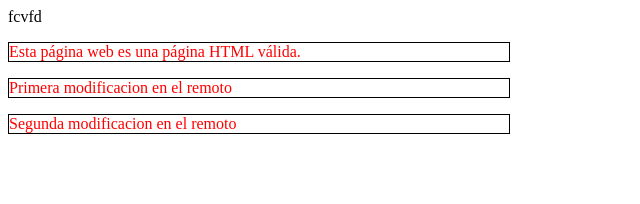
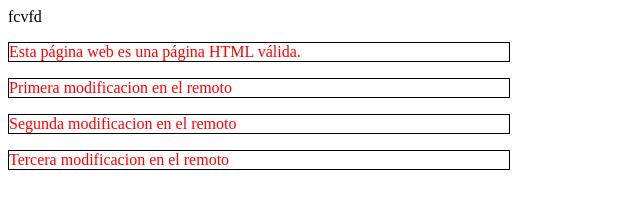
Before and after one commit to salvafloresgue/pruebaSAD, a plain HTML site: page index.html in a window 1280 px wide. Shown: the whole page, without its empty margins (0-640 px from the left). Drawn offline with Linux system fonts and the light colour scheme.

Commit message:
Tercera modificacion

```diff
--- a/index.html
+++ b/index.html
@@ -10,5 +10,6 @@
 <p>Esta página web es una página HTML válida.</p>
 <p>Primera modificacion en el remoto</p>
 <p>Segunda modificacion en el remoto</p>
+<p>Tercera modificacion en el remoto</p>
 </body>
 </html>
```
